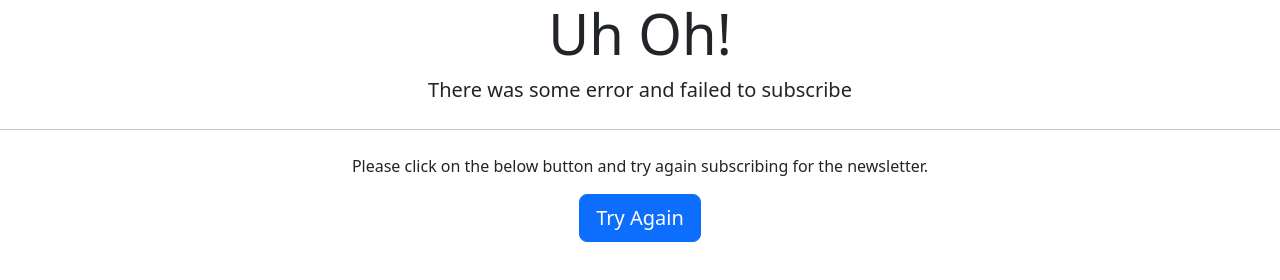
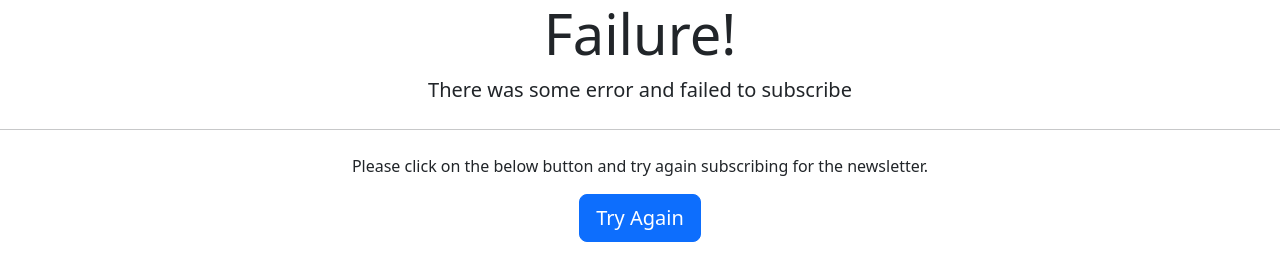
Before and after one commit to abhigurjeet/Newsletter-Signup, a website: page failure.html in a window 1280 px wide. Drawn offline with nearby package versions, Linux system fonts and the light colour scheme.

Commit message:
remove some bugs

```diff
--- a/app.js
+++ b/app.js
@@ -53,3 +53,4 @@ app.post('/', (req, res) => {
 app.listen(3000||process.env.PORT, () => {
     console.log("Listening");
 })
+//e19660ebf3bf8a382c3a4077c3202dd9-us11
--- a/failure.html
+++ b/failure.html
@@ -7,7 +7,7 @@
 </head>
 <body class="text-center">
     <div class="jumbotron">
-        <h1 class="display-4">Uh Oh!</h1>
+        <h1 class="display-4">Failure!</h1>
         <p class="lead">There was some error and failed to subscribe</p>
         <hr class="my-4">
         <p>Please click on the below button and try again subscribing for the newsletter.</p>
```
